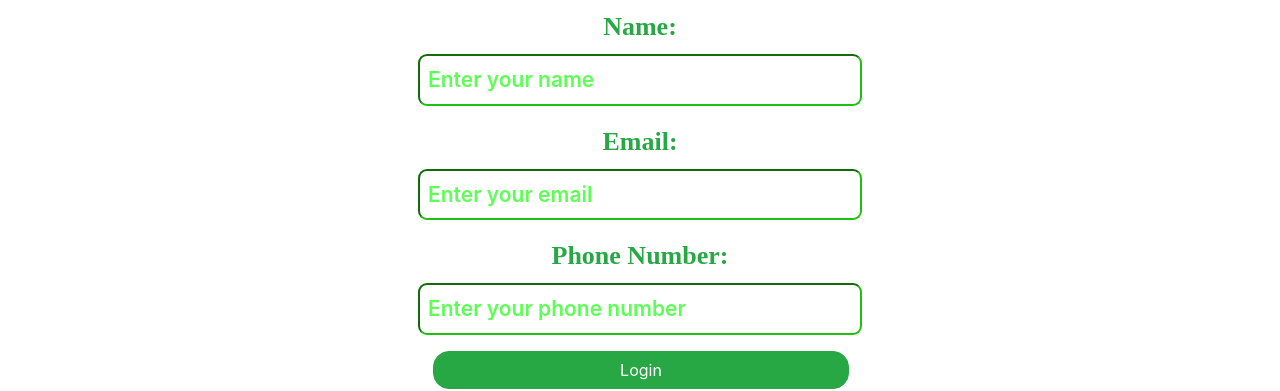
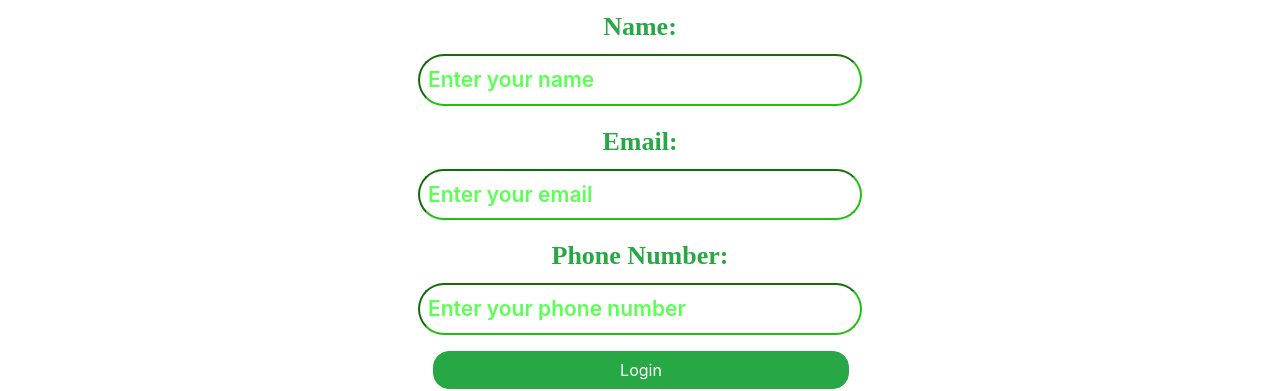
Before and after one commit to Nitin1604/notesApp-react, a React (Create React App) app: page /login in a window 1280 px wide. Shown: the part 345-736 px from the top of the page. Built offline with nearby package versions, Linux system fonts and the light colour scheme.

Commit message:
Updated App.css code

```diff
--- a/src/App.css
+++ b/src/App.css
@@ -74,7 +74,7 @@
 #contact-box textarea {
   width: 100%;
   padding: 0.5rem;
-  border-radius: 9px;
+  border-radius: 27px;
   font-size: 21px;
   font-weight: 600;
 }
@@ -103,6 +103,7 @@
   color: rgb(36, 12, 212);
 }
 
+/* .blog-footer class hover effect */
 .blog-footer:hover {
   background-color: yellow;
   cursor: pointer;
```
